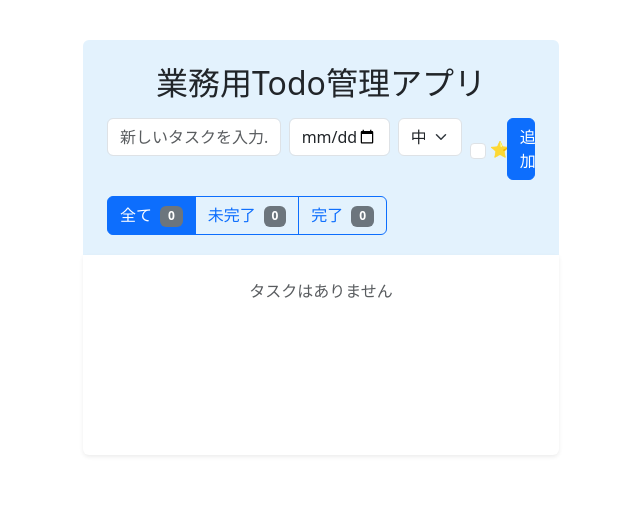
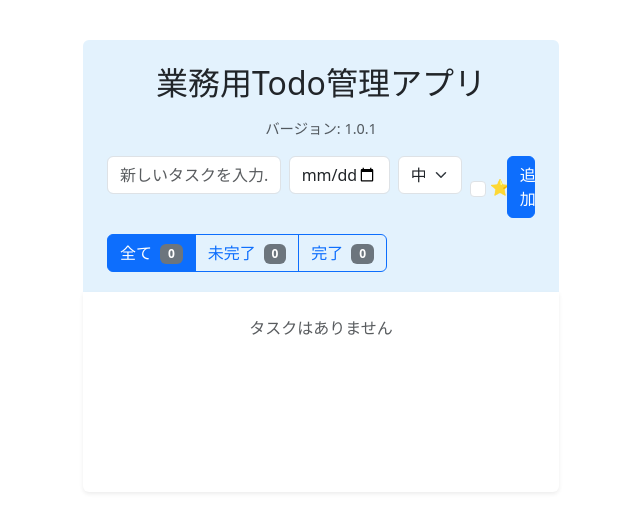
Before and after one commit to hirayama-t/k3-todo-app, a React (Create React App) app: page / in a window 1280 px wide. Shown: the top 532 px of the page, without its empty margins (319-959 px from the left). Built offline with nearby package versions, Linux system fonts and the light colour scheme.

Commit message:
1.0.1 バージョン情報表示の追加

```diff
--- a/src/testApp.jsx
+++ b/src/testApp.jsx
@@ -76,12 +76,13 @@ function TestApp() {
   const completedCount = tasks.filter((t) => t.completed).length;
 
   // バージョン情報を追加する
-  //const version = "1.0.1";
+  const version = "1.0.1";
 
   return (
     <div className="container" style={{ maxWidth: 500, marginTop: 40 }}>
       <div className="rounded-top" style={{ background: '#e3f2fd', padding: '24px 24px 12px 24px' }}>
         <h2 className="text-center mb-3">業務用Todo管理アプリ</h2>
+        <p className="text-center text-muted" style={{ fontSize: '0.9em' }}>バージョン: {version}</p>
         <form className="row g-2 mb-3" onSubmit={handleAddTask}>
           <div className="col-12 col-md-5">
             <input
```
